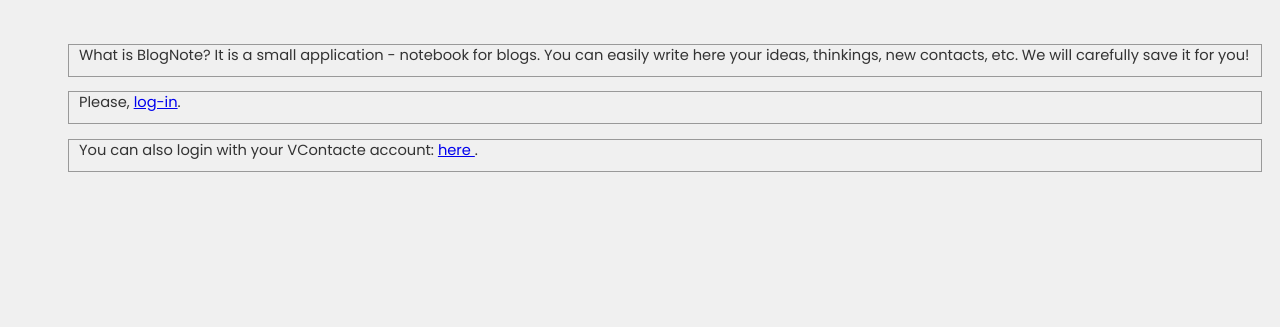
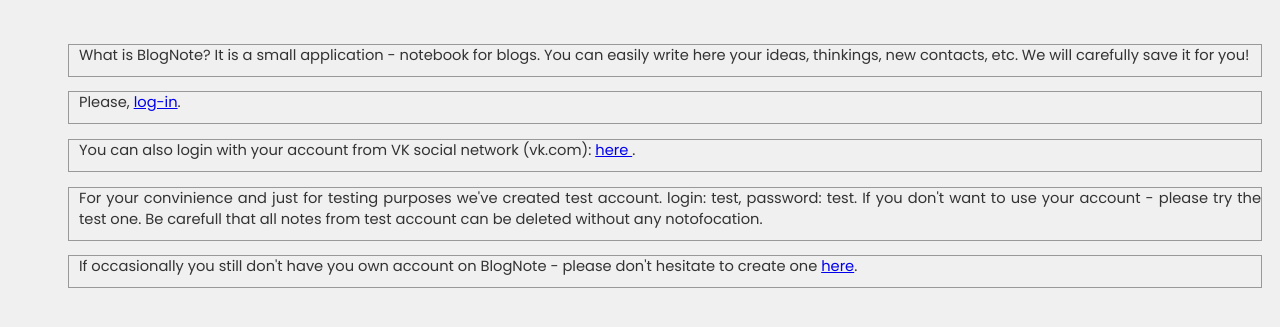
Before and after one commit to yurichernyshov/BlogNote, a Django app: page /BlogNote in a window 1280 px wide. Shown: the top 327 px of the page. Run offline with Django 3.2, Linux system fonts and the light colour scheme; parts of the project's set-up code (start-up, migrations or seed data) failed here and were passed over.

Commit message:
Added: 1) Registration for new users, 2) test account message (test,test)

```diff
--- a/BlogNote/Accounts/urls.py
+++ b/BlogNote/Accounts/urls.py
@@ -16,8 +16,8 @@ Including another URLconf
 from django.urls import path, include
 from django.contrib.auth import views as auth_views
 
-from BlogNote.Accounts.views import register
 from BlogNote.Notes.views import view_NotesList
+from BlogNote.Accounts.views import view_Register
 
 urlpatterns = [
     path(r'login/',                auth_views.LoginView.as_view(),              name='login'),
@@ -25,6 +25,6 @@ urlpatterns = [
     path(r'password_change/',      auth_views.PasswordChangeView.as_view(),     name='password_change'),
     path(r'password_change/done/', auth_views.PasswordChangeDoneView.as_view(), name='password_change_done'),
     path(r'password_change/',      auth_views.PasswordChangeView.as_view(),     name='password_change'),
-    path(r'register/',             register,                                    name='register'),
+    path(r'register/',             view_Register,                               name='register'),
     path('',                       view_NotesList,                              name='notes_list'),
 ]
--- a/BlogNote/Accounts/views.py
+++ b/BlogNote/Accounts/views.py
@@ -1,7 +1,7 @@
 from django.shortcuts import render
 from BlogNote.Accounts.forms import UserRegistrationForm
 
-def register(request):
+def view_Register(request):
     if request.method == 'POST':
         user_form = UserRegistrationForm(request.POST)
         if user_form.is_valid():
--- a/BlogNote/settings.py
+++ b/BlogNote/settings.py
@@ -20,12 +20,10 @@ BASE_DIR = os.path.dirname(os.path.dirname(os.path.abspath(__file__)))
 # See https://docs.djangoproject.com/en/3.0/howto/deployment/checklist/
 
 # SECURITY WARNING: keep the secret key used in production secret!
-# SECRET_KEY = os.environ.get('DJANGO_SECRET_KEY')
-SECRET_KEY = 'n$(tmt$-jdtm&q#foda7!@e-5_b$g5fo+m&%zuz!huajve&c(u'
+SECRET_KEY = os.environ.get('DJANGO_SECRET_KEY')
 
 # SECURITY WARNING: don't run with debug turned on in production!
-#DEBUG = bool(os.environ.get('DJANGO_DEBUG'))
-DEBUG = True
+DEBUG = bool(os.environ.get('DJANGO_DEBUG'))
 ALLOWED_HOSTS = ['BlogNote.com', 'blognote.herokuapp.com', '127.0.0.1', 'localhost',]
 
 # Application definition
--- a/templates/page_StartPage.html
+++ b/templates/page_StartPage.html
@@ -31,8 +31,18 @@ BlogNote start page. Welcome!
 		Please, <a href="{% url "login" %}">log-in</a>.
                 </p>
                 <p>
-		You can also login with your VContacte account:
+		You can also login with your account from VK social network (vk.com):
 	        <a href="{% url "social:begin" "vk-oauth2" %}"> here </a>.
+                </p>
+                <p>
+		For your convinience and just for testing purposes we've created test account.
+                login: test, password: test.
+                If you don't want to use your account - please try the test one.
+                Be carefull that all notes from test account can be deleted without any notofocation.
+                </p>
+                <p>
+		If occasionally you still don't have you own account on BlogNote -
+                please don't hesitate to create one <a href="{% url "register" %}">here</a>.
                 </p>
 	{% endif %}
 {% endblock %}
--- a/templates/registration/password_change_done.html
+++ b/templates/registration/password_change_done.html
@@ -3,4 +3,5 @@
 {% block content %}
     <h1>Password changed</h1>
     <p>Your password has been successfully changed.</p>
+    <p>Now you can <a href="{% url "login" %}">log in</a>.</p>
 {% endblock %}
--- a/templates/registration/register_done.html
+++ b/templates/registration/register_done.html
@@ -2,6 +2,6 @@
 {% block title %}Welcome{% endblock %}
 {% block content %}
 <h1>Welcome {{ new_user.first_name }}!</h1>
-<p>Your account has been successfully created.
-Now you can <a href="{% url "login" %}">log in</a>.</p>
+<p>Your account has been successfully created.</p>
+<p>Now you can <a href="{% url "login" %}">log in</a>.</p>
 {% endblock %}
```
